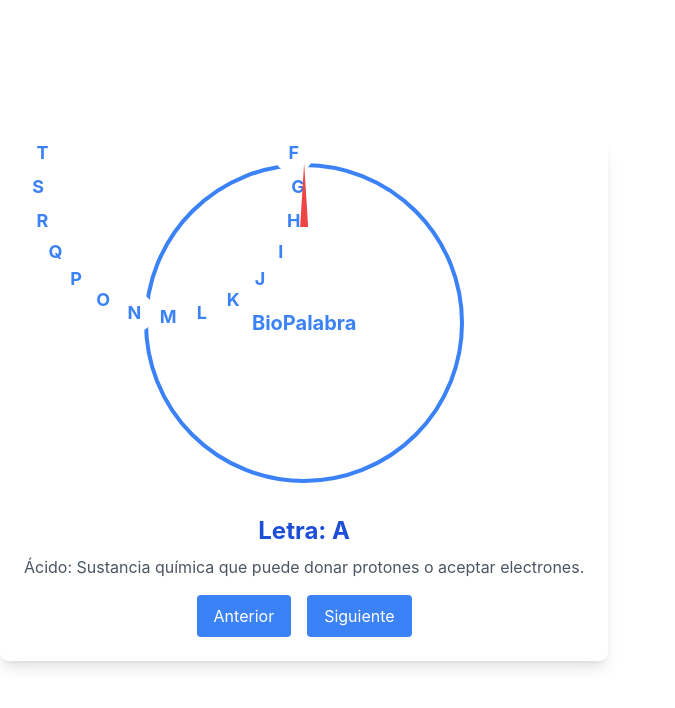
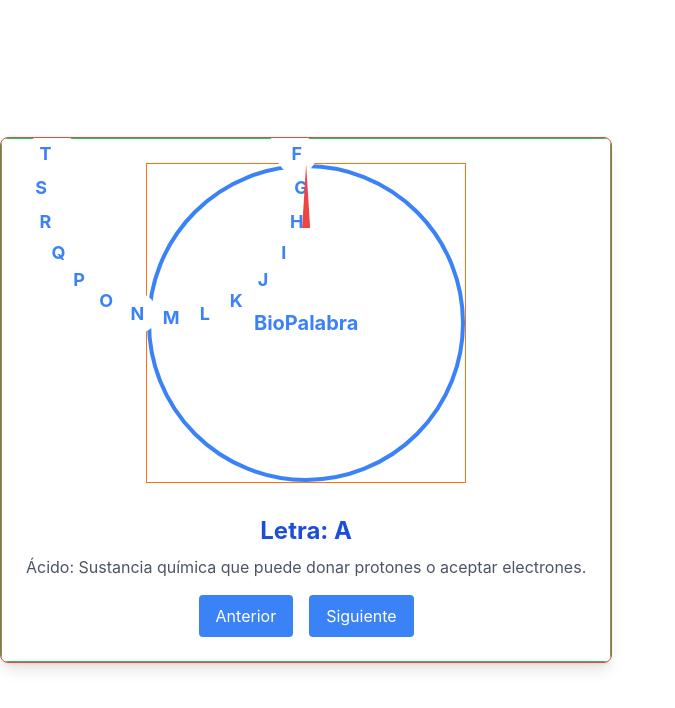
Before and after one commit to EsdrasC24/biopalabra, a React (Vite) app: page / in a window 1280 px wide. Shown: the top 708 px of the page, without its empty margins (0-675 px from the left). Built offline with nearby package versions, Linux system fonts and the light colour scheme.

Commit message:
fix: add weight for borders

```diff
--- a/src/App.tsx
+++ b/src/App.tsx
@@ -54,9 +54,9 @@ export default function Component() {
   }
 
   return (
-    <div className="w-full max-w-3xl mx-auto bg-white shadow-lg rounded-lg overflow-hidden border-red-500">
-      <div className="p-6 border-green-500">
-        <div className="relative w-80 h-80 mx-auto mb-8 border-orange-500">
+    <div className="w-full max-w-3xl mx-auto bg-white shadow-lg rounded-lg overflow-hidden border border-red-500">
+      <div className="p-6 border border-green-500">
+        <div className="relative w-80 h-80 mx-auto mb-8 border border-orange-500">
           <div className="absolute inset-0 rounded-full border-4 border-blue-500">
             {__ALPHABET__.map((letter, index) => (
               <div
```
